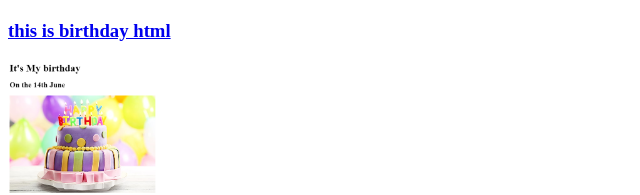
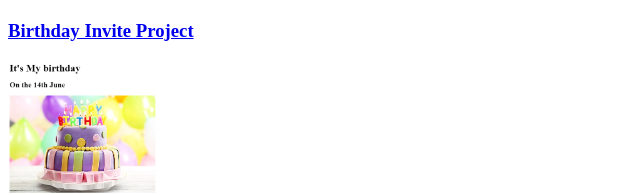
Before and after one commit to chenyunzhahei/html-portfolio, a plain HTML site: page index.html in a window 1280 px wide. Shown: the part 391-586 px from the top of the page, 0-640 px from the left. Drawn offline with Linux system fonts and the light colour scheme.

Commit message:
Update index.html

```diff
--- a/index.html
+++ b/index.html
@@ -12,7 +12,7 @@
         <h3><a href="./public/alicia'smovie.html" >Movie Ranking project</a></h3>
         <img src="./assets/images/alicia'smovie.png" alt="movie" height="200"/>
         <br>
-        <h3><a href="./public/alicia'sbirthday.html">this is birthday html</a></h3>
+        <h3><a href="./public/alicia'sbirthday.html">Birthday Invite Project</a></h3>
         <img src="./assets/images/alicia's birthday.png" alt="birthday" height="200"/>
         <hr>
         <a href="./public/about.html">about me</a>
```
